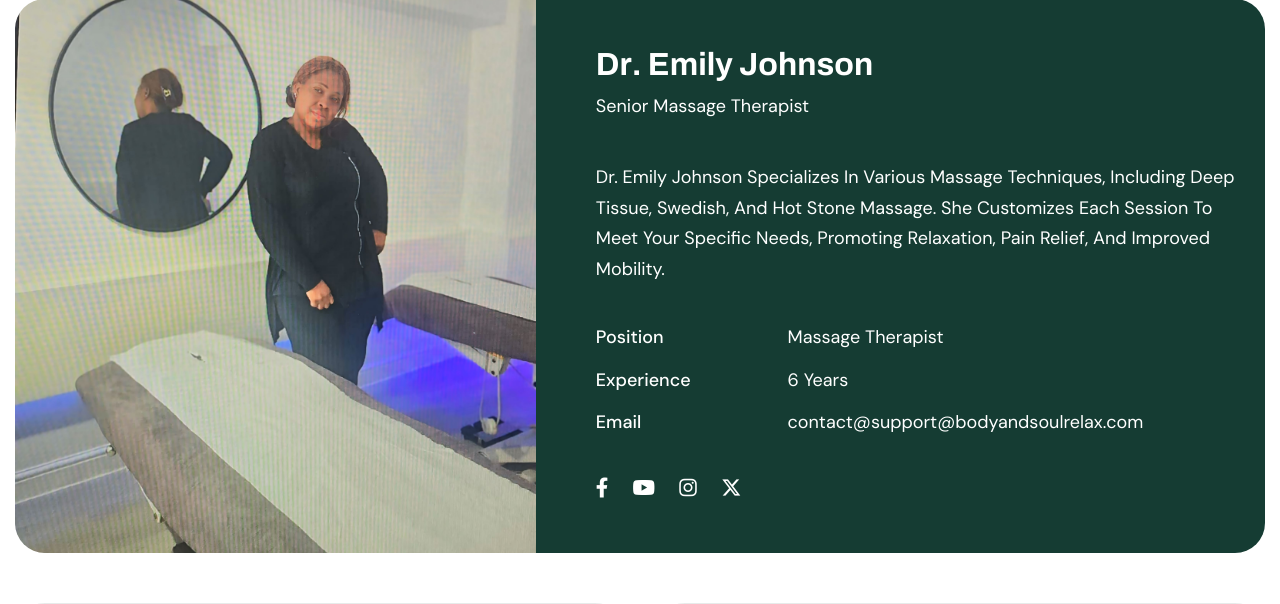
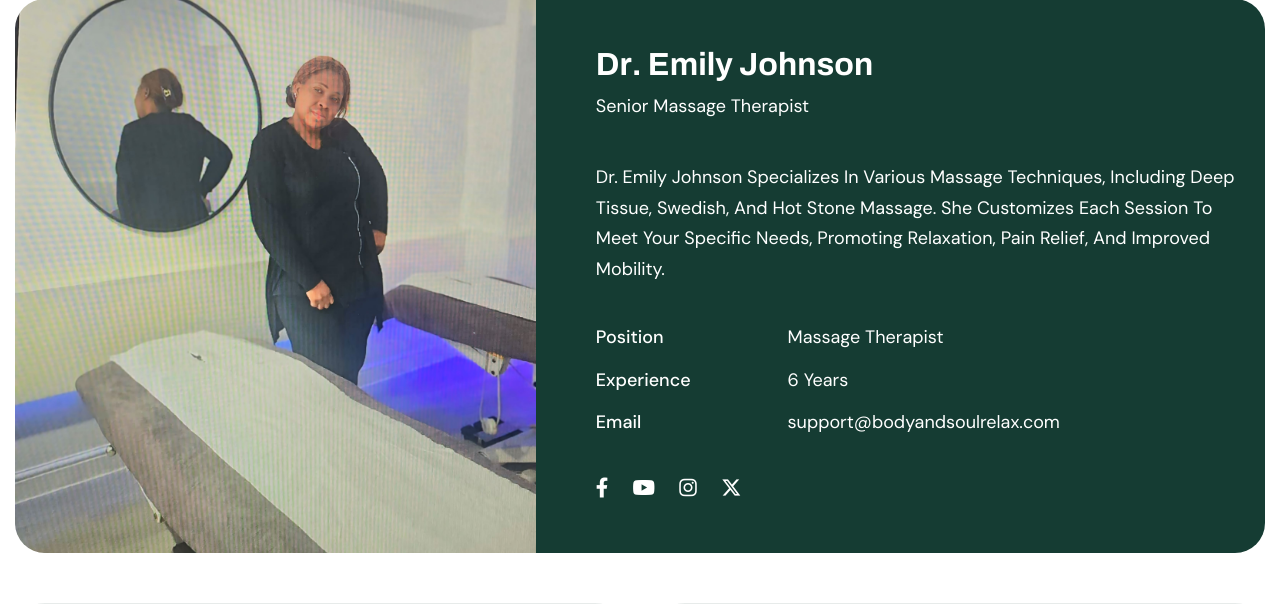
Before and after one commit to SPOTWEBDEV/Massage_spa, a PHP site: page /Massage_spa/portfolio in a window 1280 px wide. Shown: the part 602-1206 px from the top of the page. Run offline with PHP 8.4, Linux system fonts and the light colour scheme.

Commit message:
fix an error

```diff
--- a/portfolio/index.php
+++ b/portfolio/index.php
@@ -100,7 +100,7 @@ include('../server/connection.php')
                             <ul>
                                 <li><span>Position</span>Massage Therapist</li>
                                 <li><span>Experience</span>6 Years</li>
-                                <li><span>Email</span>contact@<?php echo $siteemail ?></li>
+                                <li><span>Email</span><?php echo $siteemail ?></li>
                             </ul>
                         </div>
 
```
